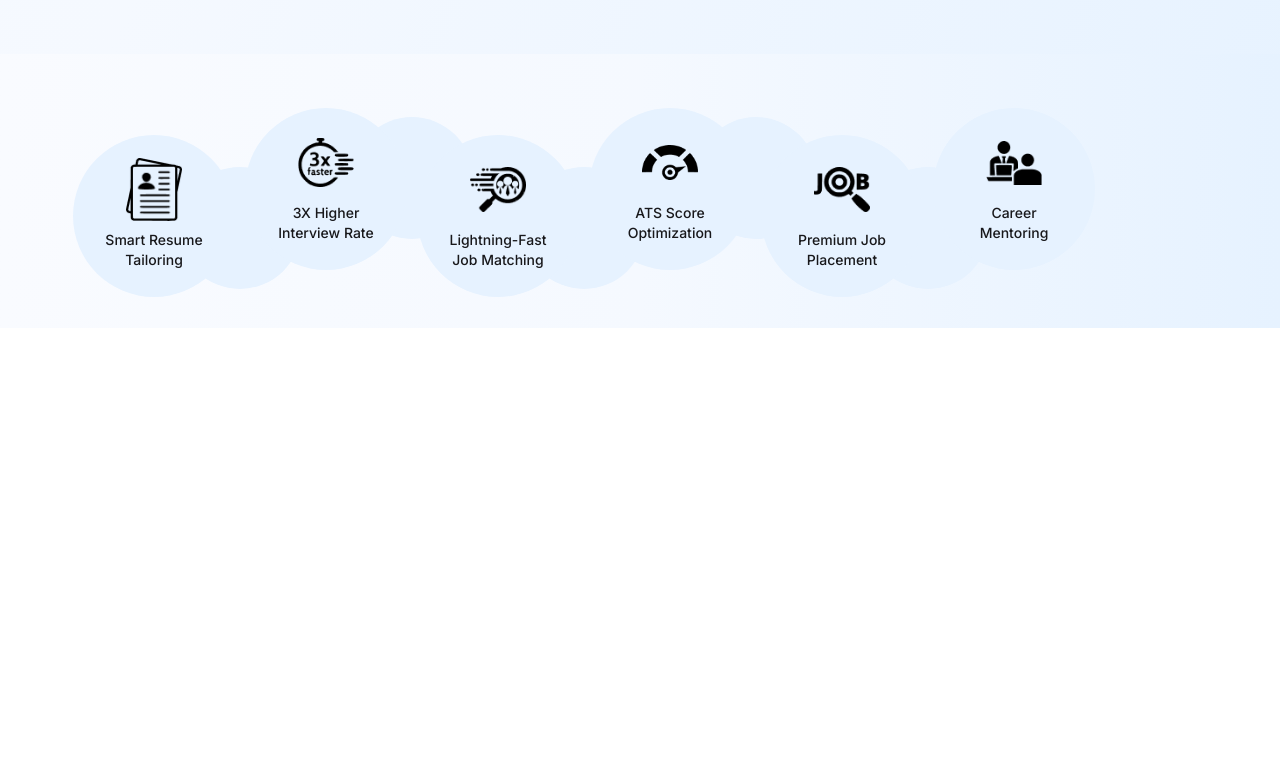
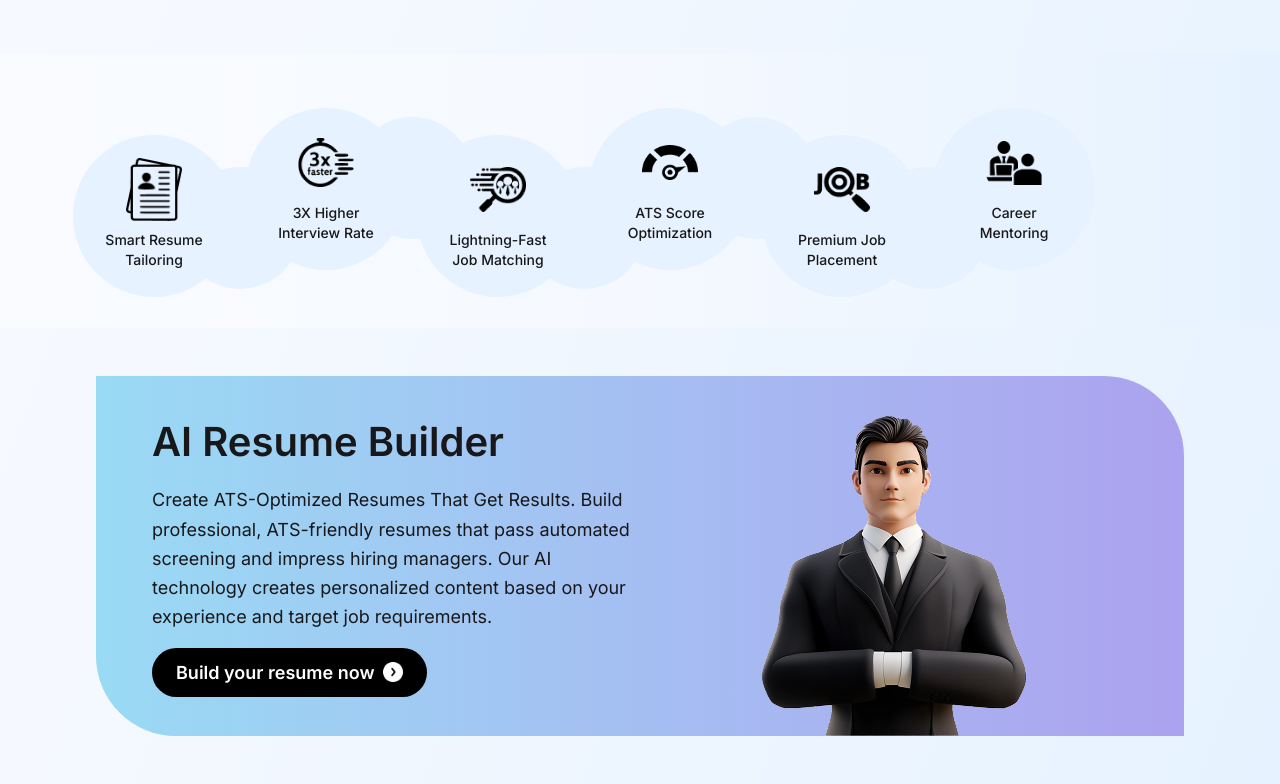
Before and after one commit to najmul19/jobmantic, a React (Vite) app: page / in a window 1280 px wide. Shown: the part 2867-3651 px from the top of the page. Before the commit the page ends 3195 px from the top, so only its background shows below. Built offline with nearby package versions, Linux system fonts and the light colour scheme.

Commit message:
complete the resume builder section

```diff
--- a/src/Pages/Home/Home/Home.jsx
+++ b/src/Pages/Home/Home/Home.jsx
@@ -6,6 +6,7 @@ import ResumeTailoring from '../ResumeTailoring';
 import Features from '../Feature';
 import JobMatch from '../JobMatch';
 import CareerMonitor from '../CareerMonitor';
+import ResumeBuilder from '../ResumeBuilder';
 
 const Home = () => {
     return (
@@ -17,6 +18,7 @@ const Home = () => {
             <JobMatch></JobMatch>
             <CareerMonitor></CareerMonitor>
             <Features></Features>
+            <ResumeBuilder></ResumeBuilder>
         </div>
     );
 };
--- /dev/null
+++ b/src/Pages/Home/ResumeBuilder.jsx
@@ -0,0 +1,44 @@
+import arrow from "../../assets/Icons/arrow.png";
+import avatar from "../../assets/Icons/avatar.png";
+
+const ResumeBuilder = () => {
+  return (
+    <div className="px-4 sm:px-8 lg:px-24 py-12">
+      <div className=" relative flex flex-col sm:flex-row items-center justify-between
+                      bg-gradient-to-r from-[#99DAF4] to-[#ACA2EF]
+                      rounded-bl-[80px] rounded-tr-[80px] p-6 sm:p-10 lg:p-14 sm:max-h-[360px]">
+
+        {/* Left Section */}
+        <div className="w-full sm:w-1/2 space-y-4">
+          <h4 className="font-semibold text-2xl sm:text-3xl lg:text-[40px] leading-snug">
+            AI Resume Builder
+          </h4>
+          <p className="text-sm sm:text-base lg:text-[18px] font-normal max-w-[560px] leading-relaxed">
+            Create ATS-Optimized Resumes That Get Results. Build professional,
+            ATS-friendly resumes that pass automated screening and impress
+            hiring managers. Our AI technology creates personalized content
+            based on your experience and target job requirements.
+          </p>
+          <button className="bg-black flex items-center justify-center gap-2
+                             text-white font-semibold rounded-full
+                             px-5 sm:px-6 py-2.5 sm:py-3
+                             text-sm sm:text-[18px] hover:bg-gray-800 transition">
+            Build your resume now
+            <img className="w-4 sm:w-5" src={arrow} alt="arrow" />
+          </button>
+        </div>
+
+        {/* Right Section */}
+        <div className="w-full sm:w-1/2 flex justify-center sm:mt-0   sm:absolute bottom-0 right-5">
+          <img
+            className="max-w-[332px] max-h-[332px] sm:w-56 sm:h-56 lg:w-[332px] lg:h-[332px] object-contain "
+            src={avatar}
+            alt="avatar"
+          />
+        </div>
+      </div>
+    </div>
+  );
+};
+
+export default ResumeBuilder;
```
Also changed, not shown: src/assets/Icons/avatar.png (added).
